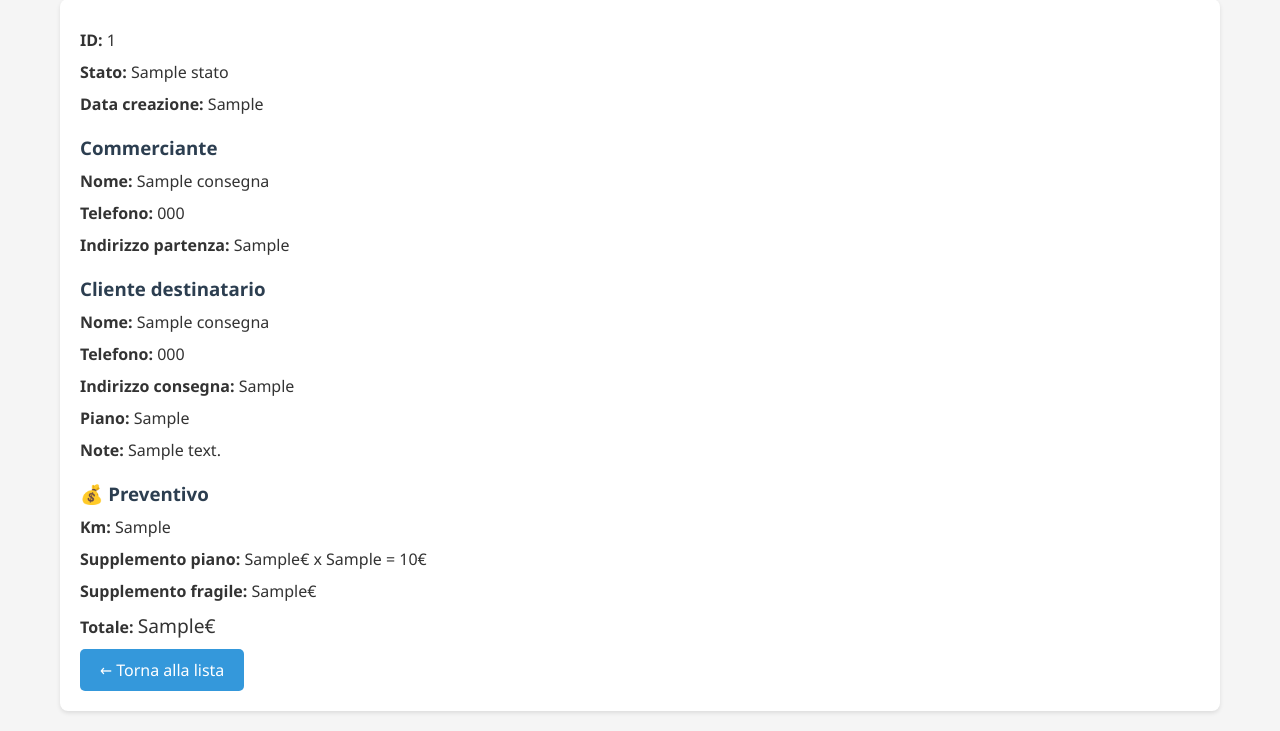
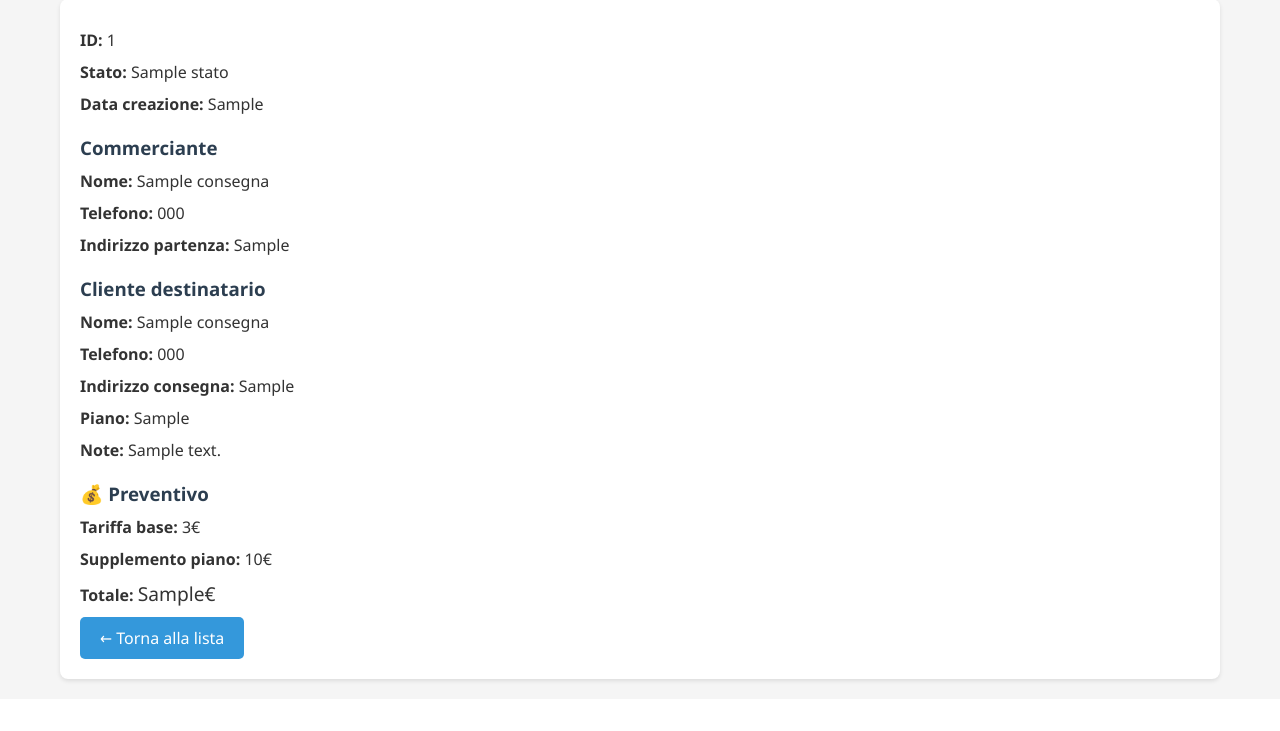
Before and after one commit to alux76/driver-consegne-personale, a Flask app: template templates/dettaglio_consegna.html in a window 1280 px wide. Shown: the part 197-928 px from the top of the page. After the commit the page ends 881 px from the top, so only its background shows below. Run offline with Flask 3, Linux system fonts and the light colour scheme; the template is opened without the code that fills it: most values are stand-ins (such as "Sample title", 1, 10 or a date in 2020); some libraries are stand-ins or nearby versions.

Commit message:
Add payment button and update pricing details

```diff
--- a/templates/dettaglio_consegna.html
+++ b/templates/dettaglio_consegna.html
@@ -23,11 +23,26 @@
     <p><strong>Note:</strong> {{ consegna.cliente_note or '-' }}</p>
 
     <h3>💰 Preventivo</h3>
-    <p><strong>Km:</strong> {{ consegna.km }}</p>
-    <p><strong>Supplemento piano:</strong> {{ consegna.supplemento_piano }}€ x {{ consegna.cliente_piano }} = {{ consegna.cliente_piano * consegna.supplemento_piano }}€</p>
-    <p><strong>Supplemento fragile:</strong> {{ consegna.supplemento_fragile }}€</p>
+    <p><strong>Tariffa base:</strong> 3€</p>
+    <p><strong>Supplemento piano:</strong> {{ consegna.cliente_piano * 0.50 }}€</p>
+    {% if consegna.supplemento_extra > 0 %}
+    <p><strong>Supplemento extra:</strong> {{ consegna.supplemento_extra }}€</p>
+    {% endif %}
     <p><strong>Totale:</strong> <big>{{ consegna.totale_euro }}€</big></p>
+
+    {% if consegna.stato == 'accettata' and not consegna.pagata %}
+    <button onclick="segnaPagata('{{ consegna.id }}')" class="btn" style="background:#27ae60;">💰 Segna come pagata (contanti)</button>
+    {% endif %}
 
     <a href="{{ url_for('index') }}" class="btn">← Torna alla lista</a>
 </div>
+
+<script>
+function segnaPagata(id) {
+    if(confirm("Hai ricevuto il pagamento in contanti?")) {
+        fetch(`/api/paga_consegna/${id}`, {method: 'POST'})
+            .then(() => location.href = '/');
+    }
+}
+</script>
 {% endblock %}
```
